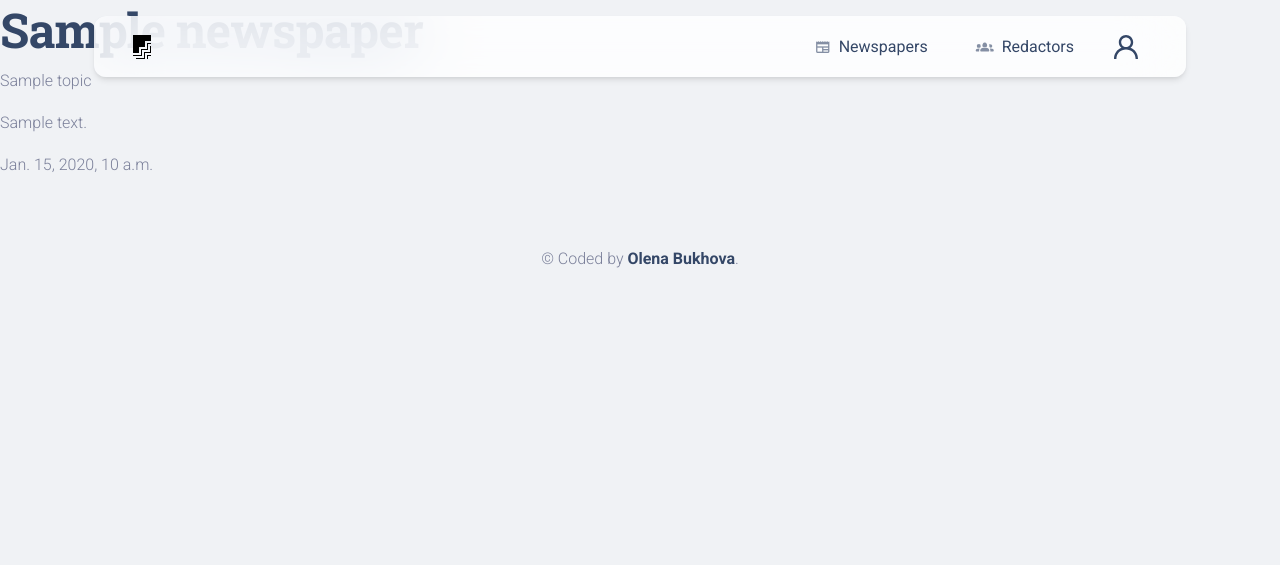
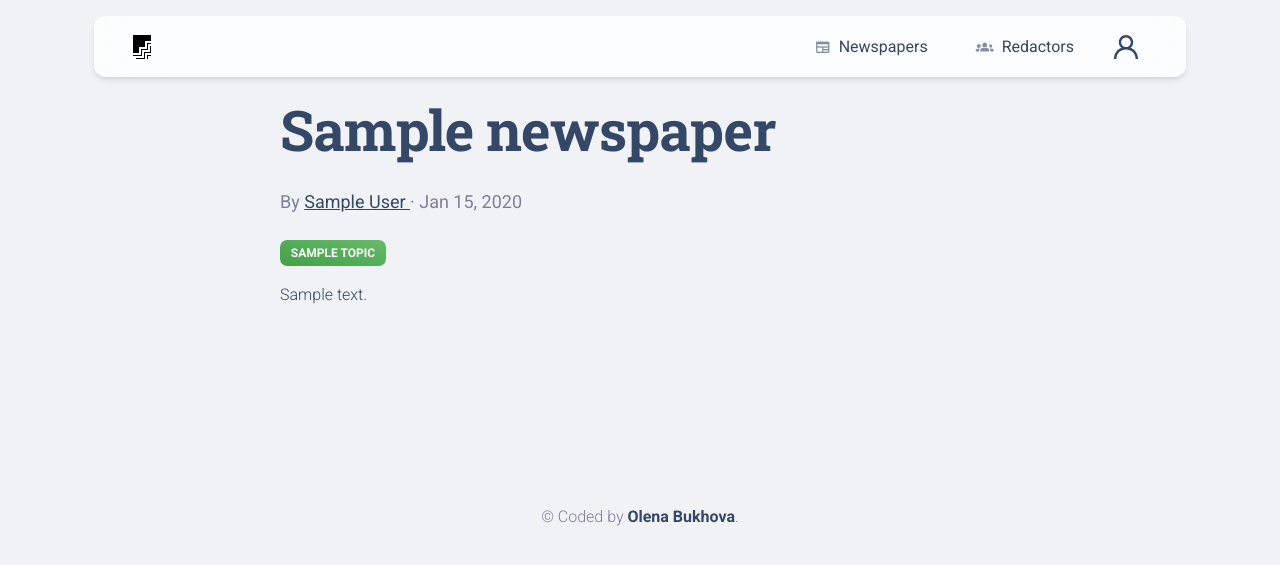
Before and after one commit to buhova/publication-tracking-system, a Django app: template templates/home/newspaper_detail.html in a window 1280 px wide. Shown: the top 565 px of the page. Run offline with Django 5.2, Linux system fonts and the light colour scheme; the template is opened without the code that fills it: values that come from a table or form of the project are taken from there, others are empty; tables that the repository leaves empty hold one stand-in row (values such as "Sample post"); some libraries are stand-ins or nearby versions.

Commit message:
feat(templates): improve design and layout of newspaper_detail.html

```diff
--- a/templates/home/newspaper_detail.html
+++ b/templates/home/newspaper_detail.html
@@ -1,11 +1,58 @@
 {% extends "layouts/base.html" %}
 
-{% block title %}Newspaper detail{% endblock %}
+{% block title %}{{ newspaper_detail.title }}{% endblock %}
 
 {% block content %}
-  <h1>{{ newspaper.title }}</h1>
-  <p>{{ newspaper.topic }}</p>
-  <p>{{ newspaper.content }}</p>
-  <p>{{ newspaper.published_date }}</p>
-  <p>{{ newspaper.redactors }}</p>
+<section class="py-7">
+  <div class="container">
+    <div class="row justify-content-center">
+      <div class="col-lg-8">
+
+        <!-- Title -->
+        <h1 class="display-4 text-dark fw-bold mb-4">{{ newspaper_detail.title }}</h1>
+
+        <!-- Redactors -->
+        <div class="mb-4">
+          <p class="text-secondary text-normal text-lg mb-0">
+            By
+            {% if newspaper_detail.redactor.all %}
+              {% for redactor in newspaper_detail.redactor.all %}
+                <a href="{% url 'home:redactor-detail' redactor.id %}" class="link-dark text-decoration-underline cursor-pointer fw-semibold">
+                  {{ redactor }}
+                </a>{% if not forloop.last %}, {% endif %}
+              {% endfor %}
+            {% else %}
+              <span class="text-muted">Unknown</span>
+            {% endif %}
+            <!-- Published Date -->
+            · {{ newspaper_detail.published_date|date:"M d, Y" }}
+          </p>
+        </div>
+
+        <!-- Topic -->
+        {% if newspaper_detail.topic %}
+            <div class="row text-center pb-3">
+              <div class="col-12 d-flex">
+                <span class="badge align-items-start {{ newspaper_detail.topic.random_badge_class }}">
+                  {{ newspaper_detail.topic }}
+                </span>
+              </div>
+            </div>
+        {% endif %}
+
+        <!-- Content -->
+        <div class="mb-5">
+          <article class="prose prose-lg max-w-none text-dark">
+            {{ newspaper_detail.content|linebreaks }}
+          </article>
+        </div>
+
+      </div>
+    </div>
+  </div>
+</section>
 {% endblock %}
+
+{% block javascripts %}
+{#  <script src="{{ ASSETS_ROOT }}/assets/js/tailwind.config" type="text/javascript"></script>#}
+{% endblock javascripts %}
```
